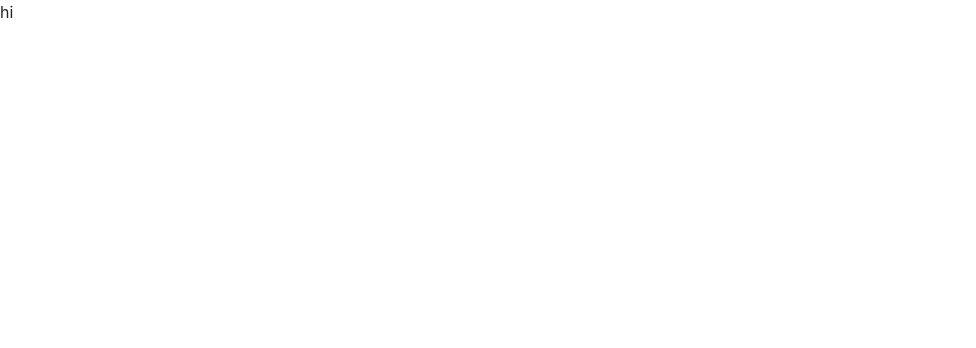
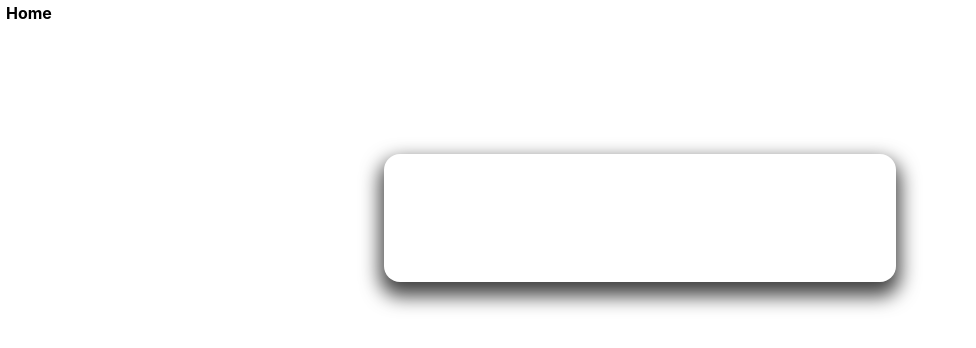
Before and after one commit to NFollo/CinemaEBooking, a React (Create React App) app in the folder cinemaebooking/: page /login in a window 1280 px wide. Shown: the top 348 px of the page, without its empty margins (0-976 px from the left). Built offline with nearby package versions, Linux system fonts and the light colour scheme; the HTML template or start-up script is replaced by a standard one.

Commit message:
added some login stuff
currently bugged, text not displaying

```diff
--- /dev/null
+++ b/cinemaebooking/src/components/LoginForm.css
@@ -0,0 +1,3 @@
+.LoginForm {
+    color: black;
+}
--- /dev/null
+++ b/cinemaebooking/src/components/LoginForm.js
@@ -0,0 +1,18 @@
+import "./LoginForm.css";
+import { Link } from 'react-router-dom';
+
+function LoginForm() {
+    return (
+      <div className="LoginForm">
+        hi
+      </div>
+    );
+}
+
+export default LoginForm;
+
+/*
+<Link to={'/'}>
+          <button className="loginhome">Home</button>
+        </Link>
+*/
--- a/cinemaebooking/src/components/LoginPage.css
+++ b/cinemaebooking/src/components/LoginPage.css
@@ -0,0 +1,8 @@
+.loginhome {
+    background: none;
+    border: none;
+    color: black;
+    font-weight: bold;
+    font-size: 16px;
+    cursor: pointer;
+}
--- a/cinemaebooking/src/components/LoginPage.js
+++ b/cinemaebooking/src/components/LoginPage.js
@@ -1,12 +1,17 @@
 import "./LoginPage.css";
+import { Link } from 'react-router-dom';
+import LoginSignupCard from './LoginSignupCard';
+import LoginForm from "./LoginForm";
 
 function LoginPage() {
-
   return (
     <div className="LoginPage">
-      hi
+      <Link to={'/'}>
+        <button className="loginhome">Home</button>
+      </Link>
+      <LoginSignupCard text={<LoginForm />} />
     </div>
   );
 }
-
+/*this is bugged, it is not passing LoginForm properly*/
 export default LoginPage;
--- a/cinemaebooking/src/components/LoginSignupCard.css
+++ b/cinemaebooking/src/components/LoginSignupCard.css
@@ -0,0 +1,15 @@
+.LoginSignupCard {
+    margin-top: 10%;
+    justify-self: center;
+    display: flex;
+    flex-direction: column;
+    border-radius: 16px  16px 16px 16px;
+    width: 40%;
+    padding: 5%;
+    background-color: white;
+    box-shadow: 0px 10px 19px 4px rgba(0,0,0,0.75);
+}
+
+.LoginSignupCardBody {
+
+}
--- a/cinemaebooking/src/components/LoginSignupCard.js
+++ b/cinemaebooking/src/components/LoginSignupCard.js
@@ -0,0 +1,12 @@
+import "./LoginSignupCard.css";
+
+function LoginSignupCard({form}) {
+
+  return (
+    <div className="LoginSignupCard">
+      {form}
+    </div>
+  );
+}
+
+export default LoginSignupCard;
```
Also changed, not shown: cinemaebooking/src/components/LoginSignupBackground.css (deleted), cinemaebooking/src/components/LoginSignupBackground.js (deleted).
